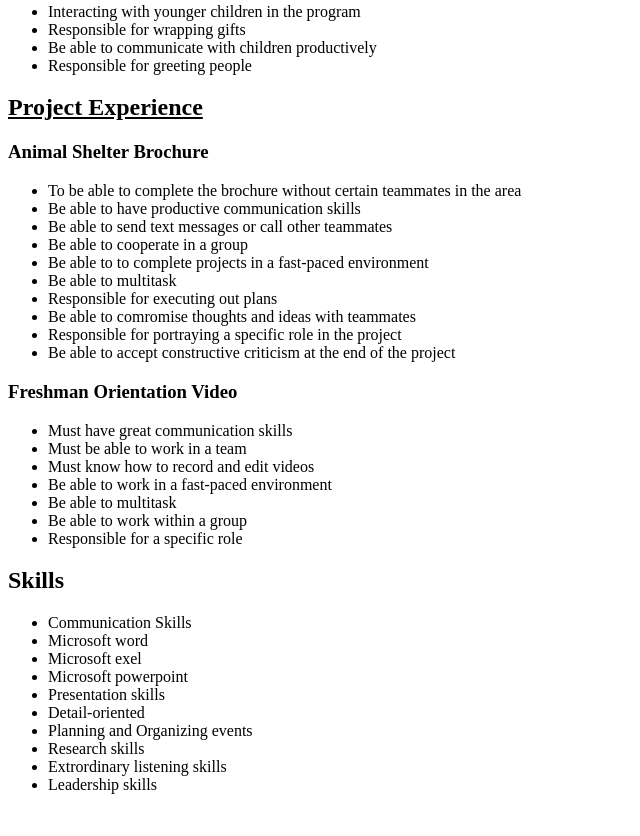
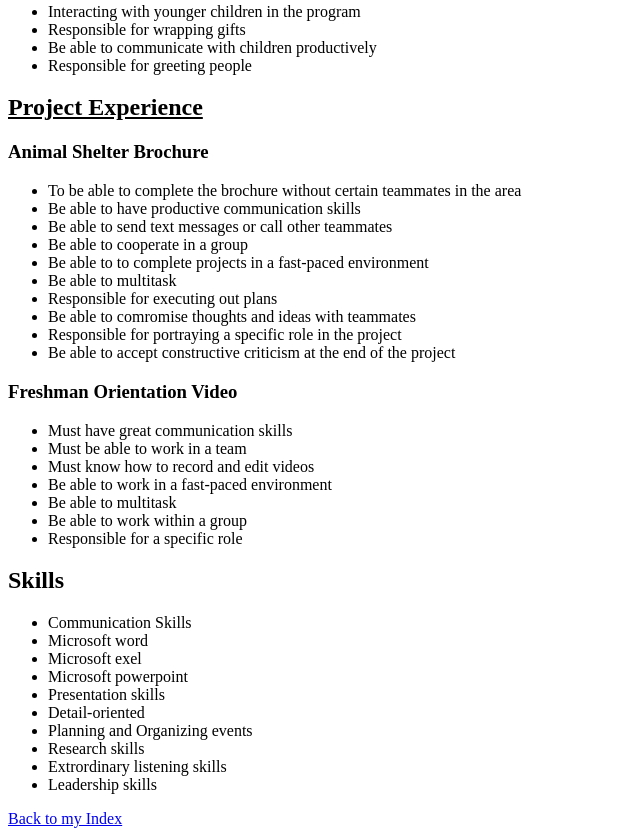
Before and after one commit to angieismoi/Angel, a plain HTML site: page Resume.html in a window 1280 px wide. Shown: the part 460-1296 px from the top of the page, without its empty margins (0-640 px from the left). Before the commit the page ends 1270 px from the top, so only its background shows below. Drawn offline with Linux system fonts and the light colour scheme.

Commit message:
Added index link

```diff
--- a/Resume.html
+++ b/Resume.html
@@ -75,3 +75,4 @@
 <li> Extrordinary listening skills</li>
 <li> Leadership skills </li>
 </ul>
+<a href="https://angieismoi.github.io/Angel/">Back to my Index</a>
```
